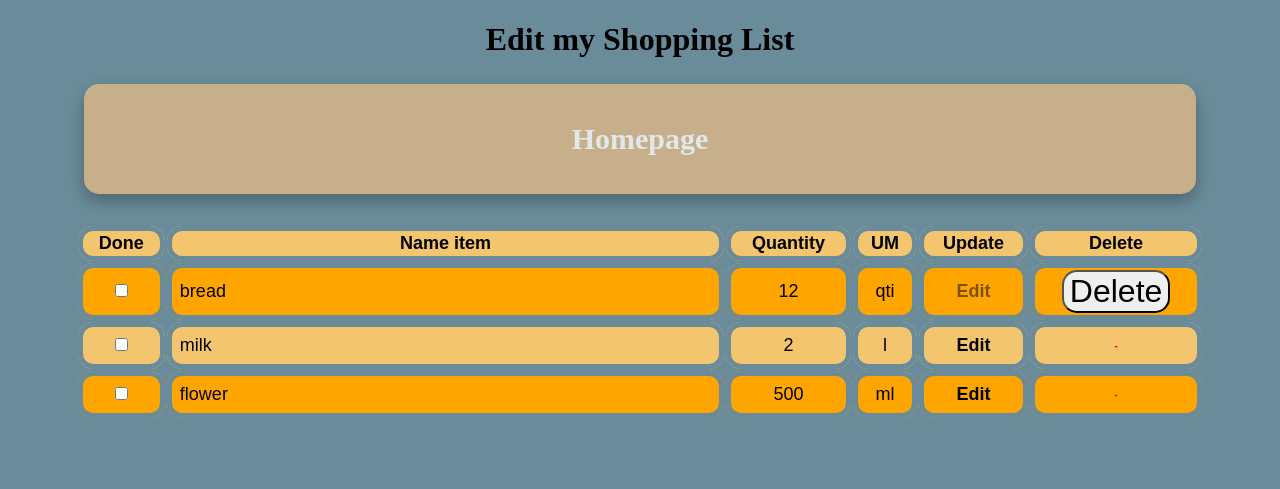
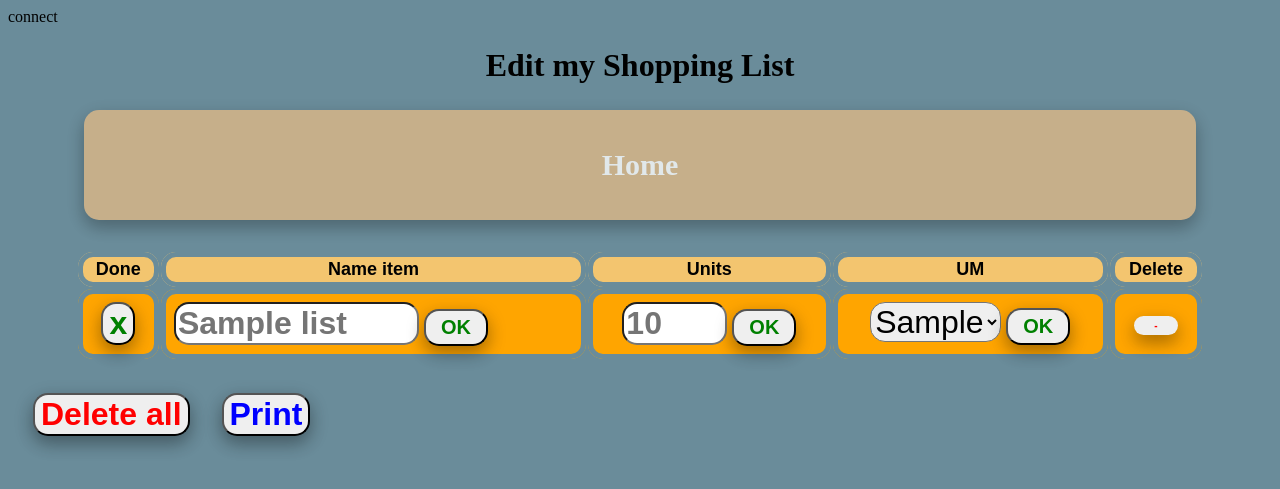
Before and after one commit to TesterLinux25/my-projects, a PHP site: page /edit.php in a window 1280 px wide. Shown: the top 489 px of the page. Run offline with PHP 8.4, Linux system fonts and the light colour scheme; tables that the repository leaves empty or names only in its code hold one stand-in row (values such as "Sample post").

Commit message:
without printing

```diff
--- a/shoping-list/assets/style.css
+++ b/shoping-list/assets/style.css
@@ -1,6 +1,12 @@
 /*all page */
 body {
   background-color: rgb(106, 140, 154);
+}
+button {
+  cursor: pointer;
+}
+select {
+  cursor: pointer;
 }
 
 /*table */
@@ -140,10 +146,66 @@
   border-radius: 10px;
   border: none;
 }
-/*disabled link*/
-.isDisabled {
-  color: currentColor;
-  cursor: not-allowed;
-  opacity: 0.5;
-  text-decoration: none;
+/*update*/
+.updatel {
+  border-radius: 5px;
+  font-size: large;
+  font-weight: 700;
 }
+select {
+  cursor: pointer;
+}
+.editbutton {
+  font-size: 20px;
+  padding: 5px 15px;
+  margin-top: 5px;
+}
+@media only screen and (max-width: 600px) {
+  body {
+    background-color: lawngreen;
+  }
+  button {
+    font-size: 20px;
+  }
+  th {
+    font-size: 20px;
+    padding: 0%;
+    width: 10%;
+    margin: 0%;
+  }
+  td {
+    font-size: 10px;
+    padding: 0%;
+    width: 10%;
+  }
+
+  table {
+    width: 10%;
+  }
+  .result {
+    padding: 5px;
+    text-align: center;
+    justify-content: center;
+    align-items: center;
+  }
+
+  .output1 {
+    text-align: left;
+    padding: 10px;
+  }
+  .output2 {
+    text-align: center;
+  }
+  .output3 {
+    text-align: center;
+  }
+  input::placeholder {
+    font-size: 20px;
+  }
+  input {
+    padding: 1px;
+    background-color: aqua;
+    width: auto;
+    margin: 0%;
+  }
+}
--- a/shoping-list/classes/Shoppingl.php
+++ b/shoping-list/classes/Shoppingl.php
@@ -16,6 +16,7 @@
     public function __construct($db){
         $this->conn=$db;
     }
+//add data
     public function create(){
         $query="INSERT INTO " . $this->table. "(name, done, quantity,um) VALUES (?,?,?,?)";
         $stmt=$this->conn->prepare($query);
@@ -23,15 +24,36 @@
 
         return $stmt->execute();
 
+
     }
+//update
+    public function updatename($id){
+        $query="UPDATE ".$this->table." SET  name=? WHERE id=?";
+        $stmt=$this->conn->prepare($query);
+        $stmt->bind_param("si",$this->name, $id);
 
+        return $stmt->execute();
+    }public function updatequantity($id){
+        $query="UPDATE ".$this->table." SET  quantity=? WHERE id=?";
+        $stmt=$this->conn->prepare($query);
+        $stmt->bind_param("ii",$this->quantity, $id);
 
+        return $stmt->execute();
+    }public function updateum($id){
+        $query="UPDATE ".$this->table." SET  um=? WHERE id=?";
+        $stmt=$this->conn->prepare($query);
+        $stmt->bind_param("si",$this->um, $id);
+
+        return $stmt->execute();
+    }
+//read
     public function read(){
         $query="SELECT * FROM ".$this->table." ORDER BY id";
         $result=$this->conn->query($query);
         return $result;
     }
 
+//done
     public function complete($id){
         $query="UPDATE ".$this->table." SET done=0 WHERE id=?";
         $stmt=$this->conn->prepare($query);
@@ -39,6 +61,8 @@
 
         return $stmt->execute();
     }
+
+//not done
     public function uncomplete($id){
         $query="UPDATE ".$this->table." SET done=1 WHERE id=?";
         $stmt=$this->conn->prepare($query);
@@ -46,7 +70,7 @@
 
         return $stmt->execute();
     }
-
+//delete item
     public function delete($id){
         $query="DELETE FROM ".$this->table." WHERE  id=?";
         $stmt=$this->conn->prepare($query);
@@ -54,6 +78,8 @@
 
         return $stmt->execute();
     }
+
+//delete all
     public function deleteall(){
         $query="DELETE FROM ".$this->table;
         $stmt=$this->conn->prepare($query);
--- a/shoping-list/config/Db.php
+++ b/shoping-list/config/Db.php
@@ -18,7 +18,7 @@
 
             //connect error
             if($this->conn->connect_error){
-                die("Connection failed".$this.conn->connect_error);
+                die("Connection failed".$this->conn->connect_error);
             }
 
         } catch (Exception $error) {
--- a/shoping-list/edit.php
+++ b/shoping-list/edit.php
@@ -1,83 +1,192 @@
 <?php
 include "partials/head.php";
+include "config/Db.php";
+include "classes/Shoppingl.php";
+session_start();
+
+
+
+
+$database= new Db();
+$db=$database->connect();
+
+//class list
+$shopping=new Shoppingl($db);
+
+
+//thick
+
+if($_SERVER['REQUEST_METHOD']==='POST'){
+  if(isset($_POST['updatename'])){
+
+     $shopping->name=$_POST['name'];
+     $shopping->updatename($_POST['id']);
+
+  }elseif(isset($_POST['updatequantity'])){
+
+     $shopping->quantity=$_POST['quantity'];
+     $shopping->updatequantity($_POST['id']);
+
+
+  }elseif(isset($_POST['updateum'])){
+
+    $shopping->um=$_POST['um'];
+    $shopping->updateum($_POST['id']);
+
+
+ }elseif(isset($_POST['checked'])){
+    $shopping->complete($_POST['id']);
+
+  }elseif(isset($_POST['unchecked'])){
+    $shopping->uncomplete($_POST['id']);
+
+
+  }elseif(isset($_POST['delete'])){
+    $shopping->delete($_POST['id']);
+  }elseif(isset($_POST['deleteall'])){
+    $shopping->deleteall();
+  }
+
+}
+
+
+
+
+//fetch list
+$listll=$shopping->read();
+//var_dump($list);
+
+
+
 ?>
 
 
 <h1>Edit my Shopping List</h1>
 
+<a class="home" href="index.php">Home</a>
 
-<a class="home" href="index.php">Homepage</a>
+
+
+
 <div class="result">
   <table>
+
     <tr>
       <th>Done</th>
       <th>Name item</th>
-      <th>Quantity</th>
+      <th>Units</th>
       <th>UM</th>
-      <th>Update</th>
+
       <th>Delete</th>
     </tr>
+
+      <?php while($list=$listll->fetch_assoc()): ?>
+        <tr>
+        <td>
+        <div class="checkbox">
+        <?php if($list['done']==1): ?>
+          <form method="POST">
+            <input type="hidden" name="id" value="<?php echo $list['id']; ?>">
+
+            <button type='submit' name='checked' ><i class="fa-solid fa-check"></i></button>
+          </form>
+          <?php else: ?>
+          <form method="POST">
+            <input type="hidden" name="id" value="<?php echo $list['id']; ?>">
+
+            <button  type='submit' name='unchecked'><i class="fa-regular fa-rectangle"></i>x</button>
+          </form>
+          <?php endif;?>
+        </div>
+
+        </td>
+
+        <td class="output1 " >
+          <form  method="post">
+              <input type="hidden" name="id" value="<?php echo $list['id']; ?>">
+                <input
+                    style="text-decoration:<?php echo $list['done']==1?'line-through':'none'?>"
+                    type="text"
+                    class="updatel"
+                    name="name"
+                    size='10'
+                    placeholder="<?php echo $list['name']?>"
+
+                >
+                <button class="editbutton" type="submit" name="updatename">OK</button>
+          </form>
+         </td>
+
+          <td   >
+            <form  method="post">
+                <input type="hidden" name="id" value="<?php echo $list['id']; ?>">
+                  <input
+                    style=" text-decoration:<?php echo $list['done']==1?'line-through':'none'?>"
+                    type="text"
+                    class="updatel"
+                    oninput="this.value=this.value.replace(/[^0-9 OR ^.]/g, '')"
+                    size="3"
+                    name="quantity"
+                    placeholder="<?php echo $list['quantity'] ?>"
+
+                    >
+                    <button class="editbutton" type="submit" name="updatequantity">OK</button>
+               </form>
+              </td>
+          </td>
+          <td >
+          <form  method="post">
+                  <input type="hidden" name="id" value="<?php echo $list['id']; ?>">
+                  <select name="um" >
+                    <option value="Select" selected><?php echo $list['um'] ?></option>
+                    <option value="qti">qty</option>
+                    <option value="kg">kg</option>
+                    <option value="g">g</option>
+                    <option value="l">l</option>
+                    <option value="ml">ml</option>
+                </select>
+            <button class="editbutton" type="submit" name="updateum">OK</button>
+          </form>
+          </td>
+
+
+      <td >
+        <form  method="POST" onsubmit="return confirmd()">
+          <input type="hidden" name="id" value="<?php echo $list['id']; ?>">
+
+          <button  class="delete" type="submit" name="delete"  >-</button>
+        </form>
+
+      </td>
+      </tr>
+      <?php endwhile; ?>
+
     <tr>
-      <td>
-        <div class="checkbox">
-          <form method="post">
-            <input type="checkbox" name="checked" />
-          </form>
-        </div>
-      </td>
 
-      <td style="width: 50%" class="output1">bread</td>
-      <td class="output2">12</td>
-      <td class="output3">qti</td>
-      <td><a class="isDisabled" href="#">Edit</a></td>
-      <td>
-        <button type="submit">Delete</button>
-      </td>
-    </tr>
-    <tr>
-      <td>
-        <div class="checkbox">
-          <form method="post">
-            <input type="checkbox" name="checked" />
-          </form>
-        </div>
-      </td>
+  </table>
 
-      <td class="output1">milk</td>
-      <td class="output2">2</td>
-      <td class="output3">l</td>
-      <td><a class="edit" href="#">Edit</a></td>
-      <td>
-        <a class="delete" onclick="myConfirmation()" ; href="#">-</a>
-      </td>
-    </tr>
-    <tr>
-      <td>
-        <div class="checkbox">
-          <form method="post">
-            <input type="checkbox" name="checked" />
-          </form>
-        </div>
-      </td>
+</div>
+<div class="deleteprint">
 
-      <td class="output1">flower</td>
-      <td class="output2">500</td>
-      <td class="output3">ml</td>
-      <td><a class="edit" href="#">Edit</a></td>
-      <td>
-        <a class="delete" onclick="myConfirmation()" ; href="#">-</a>
-      </td>
-    </tr>
-  </table>
+  <form action="" method="post" onsubmit="return confirmd()">
+
+   <button class="deleteall" name="deleteall" type="submit">Delete all</button>
+        </form>
+
+        <form action="" method="post">
+          <button class="print" type="submit" name="print">Print</button>
+        </form>
 </div>
-<script>
-  function myConfirmation() {
-    let text = "Do you want to delete?";
-    if (confirm(text) == true) {
-      alert("are you sure");
-    }
-  }
-</script>
+
+    <script>
+      let text="Are you sure  you want to delete";
+      function confirmd(){
+
+        return confirm(text)
+      }
+
+
+    </script>
 
 <?php
 include "partials/footer.php";
```
Also changed, not shown: shoping-list/index.php (+7 -2 lines).
